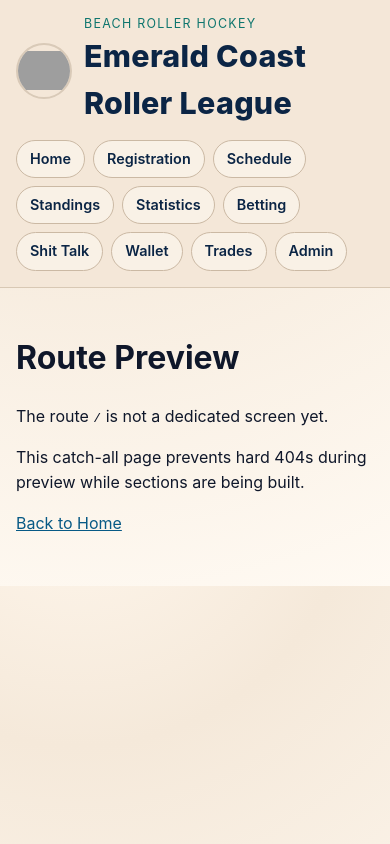
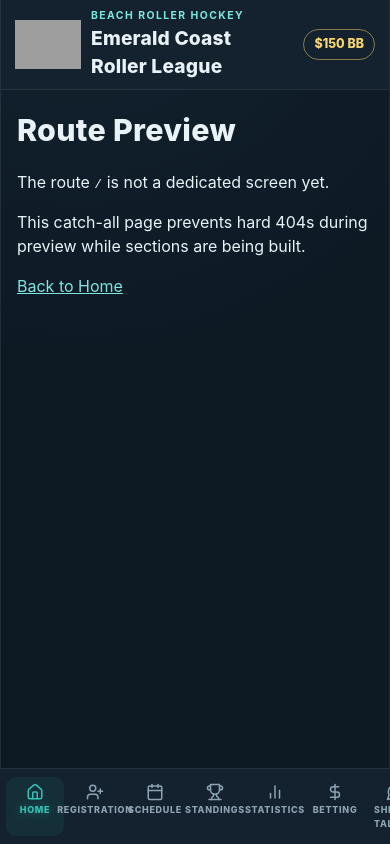
Before and after one commit to carlsoncompanyx/summerleagueapp, a Next.js app: page / in a window 390 px wide. Built offline with nearby package versions, Linux system fonts and the light colour scheme; grey boxes are pictures that could not be loaded.

Commit message:
Rework UI into dark mobile-style league dashboard

```diff
--- a/app/globals.css
+++ b/app/globals.css
@@ -1,157 +1,208 @@
 * { box-sizing: border-box; }
 :root {
-  --sand: #F5E9DA;
-  --navy: #0B2545;
+  --brand-bg: #13222e;
+  --brand-surface: #1b2e3e;
+  --brand-surface-2: #21374a;
+  --text-main: #e9f2f7;
+  --text-muted: #9fb1bf;
   --teal: #2EC4B6;
   --coral: #FF6B6B;
-  --ink: #0f172a;
-  --card: #fffdf8;
 }
 
 body {
   margin: 0;
   font-family: Inter, Poppins, system-ui, -apple-system, Segoe UI, Roboto, Arial, sans-serif;
-  background: radial-gradient(circle at 20% -20%, #fff7ed, var(--sand) 36%, #fffaf3 100%);
-  color: var(--ink);
-  line-height: 1.55;
+  background: radial-gradient(circle at 20% -10%, #1d3244, var(--brand-bg) 45%);
+  color: var(--text-main);
+  line-height: 1.5;
+}
+
+.app-shell {
+  min-height: 100vh;
+  max-width: 980px;
+  margin: 0 auto;
+  border-left: 1px solid rgba(255, 255, 255, 0.08);
+  border-right: 1px solid rgba(255, 255, 255, 0.08);
+  background: rgba(7, 17, 25, 0.45);
 }
 
 .site-header {
   position: sticky;
   top: 0;
-  z-index: 20;
-  backdrop-filter: blur(8px);
-  background: #f4e7d8;
-  color: var(--navy);
-  border-bottom: 1px solid #d8c8b4;
-  padding: 14px 16px;
+  z-index: 30;
+  background: var(--brand-bg);
+  border-bottom: 1px solid rgba(255, 255, 255, 0.08);
+  padding: 8px 14px;
 }
 .site-header-inner {
-  max-width: 1120px;
-  margin: 0 auto;
   display: flex;
   justify-content: space-between;
   align-items: center;
-  gap: 16px;
+  gap: 12px;
+}
+.brand-block { display: flex; align-items: center; gap: 10px; }
+.logo-mark {
+  width: 66px;
+  height: 66px;
+  object-fit: contain;
 }
 .site-header h1 {
   margin: 0;
-  font-size: clamp(1.9rem, 3.4vw, 2.3rem);
+  font-size: clamp(1.2rem, 2vw, 1.45rem);
   font-weight: 800;
   letter-spacing: 0.01em;
 }
-.brand-block {
+.kicker {
+  margin: 0;
+  color: #77e9de;
+  text-transform: uppercase;
+  letter-spacing: 0.14em;
+  font-size: 0.65rem;
+  font-weight: 700;
+}
+.header-actions {
   display: flex;
   align-items: center;
-  gap: 12px;
+  gap: 8px;
 }
-.logo-mark {
-  width: 56px;
-  height: 56px;
-  object-fit: contain;
-  border-radius: 50%;
-  border: 2px solid #d9cab8;
-  background: #f4e7d8;
-}
-.kicker {
-  margin: 0;
-  color: #0f766e;
+.bucks-pill {
   font-size: 0.78rem;
-  text-transform: uppercase;
-  letter-spacing: 0.1em;
+  font-weight: 800;
+  color: #f8d66d;
+  border: 1px solid rgba(248, 214, 109, 0.5);
+  border-radius: 999px;
+  padding: 5px 10px;
+  white-space: nowrap;
 }
 .install-btn {
-  border: 0;
+  border: 1px solid rgba(255, 255, 255, 0.18);
   border-radius: 999px;
-  padding: 10px 14px;
+  padding: 8px 11px;
   font-weight: 700;
-  background: var(--coral);
+  background: rgba(255, 255, 255, 0.08);
   color: #fff;
   cursor: pointer;
 }
-.install-btn:hover { filter: brightness(0.96); }
 
-.tabs {
-  max-width: 1120px;
-  margin: 12px auto 2px;
-  display: flex;
-  flex-wrap: wrap;
-  gap: 8px;
-}
-.tab-link {
-  color: #0b2545;
-  border: 1px solid #cbb9a4;
-  background: #f9f1e6;
-  border-radius: 999px;
-  padding: 7px 13px;
-  text-decoration: none;
-  font-size: 0.9rem;
-  font-weight: 600;
-}
-.tab-link:hover {
-  background: #e0f8f5;
-  border-color: #2EC4B6;
+h1 {
+  margin: 0 0 14px;
+  font-size: clamp(1.9rem, 4vw, 2.2rem);
+  font-weight: 800;
+  letter-spacing: 0.01em;
 }
 
-main { max-width: 1120px; margin: 0 auto; padding: 24px 16px 34px; }
-a { color: #075985; }
+main { padding: 18px 16px 108px; }
+a { color: #7be6de; }
 
-.hero {
-  background: linear-gradient(140deg, #ffffff, #f1f5f9 55%, #dbeafe);
-  border: 1px solid #dbe3ef;
-  border-radius: 16px;
-  padding: 20px;
-  box-shadow: 0 8px 24px rgba(11, 37, 69, 0.09);
+.hero,
+.card {
+  background: linear-gradient(160deg, rgba(27, 46, 62, 0.96), rgba(17, 34, 47, 0.96));
+  border: 1px solid rgba(255, 255, 255, 0.08);
+  border-radius: 18px;
+  padding: 16px;
+  box-shadow: 0 12px 30px rgba(0, 0, 0, 0.28);
 }
-.hero h2 {
-  margin: 0;
-  color: var(--navy);
-  font-size: clamp(1.7rem, 2.6vw, 2rem);
-  font-weight: 800;
-}
-
-.grid {
-  margin-top: 18px;
-  display: grid;
-  grid-template-columns: repeat(auto-fit, minmax(290px, 1fr));
-  gap: 14px;
-}
-.card {
-  border: 1px solid #d8dee7;
-  border-radius: 14px;
-  background: var(--card);
-  padding: 14px;
-  box-shadow: 0 6px 18px rgba(11, 37, 69, 0.06);
-}
+.hero h2,
 .section-title {
   margin: 0 0 10px;
-  color: var(--navy);
-  font-size: 1.45rem;
+  font-size: clamp(1.6rem, 3vw, 2rem);
   font-weight: 800;
+  color: #ffffff;
+}
+.grid {
+  margin-top: 16px;
+  display: grid;
+  gap: 12px;
+  grid-template-columns: repeat(auto-fit, minmax(250px, 1fr));
 }
 .card-title {
   margin: 0 0 10px;
-  color: #12345d;
-  font-size: 1.08rem;
+  font-size: 1.06rem;
   font-weight: 650;
+  color: #d7e8f4;
 }
 
 .table {
   width: 100%;
   border-collapse: collapse;
-  margin-top: 8px;
-  font-size: 0.98rem;
+  font-size: 0.95rem;
+  overflow: hidden;
 }
-.table th, .table td { border-bottom: 1px solid #d6dde8; text-align: left; padding: 7px; }
-.table th { color: #0c4a6e; font-weight: 700; }
-
-.muted { color: #4b5563; }
+.table th,
+.table td {
+  padding: 9px;
+  border-bottom: 1px solid rgba(255, 255, 255, 0.08);
+  text-align: left;
+}
+.table th {
+  font-size: 0.72rem;
+  color: #80f4e8;
+  text-transform: uppercase;
+  letter-spacing: 0.12em;
+}
+.muted { color: var(--text-muted); }
 .badge {
   display: inline-block;
   border-radius: 999px;
-  padding: 2px 9px;
-  font-size: 0.76rem;
-  background: #def7f5;
-  border: 1px solid #83dcd5;
-  color: #0b4c48;
+  padding: 2px 8px;
+  font-size: 0.7rem;
+  background: rgba(46, 196, 182, 0.15);
+  border: 1px solid rgba(46, 196, 182, 0.35);
+  color: #8bfff3;
 }
+
+.tabs {
+  position: fixed;
+  left: 50%;
+  transform: translateX(-50%);
+  bottom: 0;
+  width: min(980px, 100%);
+  background: var(--brand-bg);
+  border-top: 1px solid rgba(255, 255, 255, 0.08);
+  padding: 8px 6px calc(8px + env(safe-area-inset-bottom));
+  display: flex;
+  justify-content: space-around;
+  gap: 2px;
+  overflow-x: auto;
+  z-index: 40;
+}
+.tab-link {
+  color: #8ea4b4;
+  text-decoration: none;
+  display: flex;
+  flex-direction: column;
+  align-items: center;
+  gap: 2px;
+  padding: 6px 8px;
+  border-radius: 10px;
+  min-width: 58px;
+  font-size: 0.56rem;
+  letter-spacing: 0.08em;
+  text-transform: uppercase;
+  font-weight: 800;
+}
+.tab-link:hover { color: #d4ecf7; }
+.tab-link.is-active {
+  color: #2EC4B6;
+  text-shadow: 0 0 10px rgba(46, 196, 182, 0.45);
+  background: rgba(46, 196, 182, 0.08);
+}
+
+input, textarea, select, button {
+  font: inherit;
+}
+input, textarea, select {
+  background: #0f1d2a;
+  color: #eaf4fa;
+  border: 1px solid rgba(255, 255, 255, 0.14);
+  border-radius: 10px;
+  padding: 10px;
+}
+button {
+  background: var(--teal);
+  color: #032327;
+  border: none;
+  border-radius: 10px;
+  padding: 9px 12px;
+  font-weight: 700;
+}
--- a/app/layout.tsx
+++ b/app/layout.tsx
@@ -16,6 +16,7 @@ export default function RootLayout({ children }: { children: React.ReactNode })
   return (
     <html lang="en">
       <body>
+        <div className="app-shell">
           <header className="site-header">
             <div className="site-header-inner">
               <div className="brand-block">
@@ -25,11 +26,15 @@ export default function RootLayout({ children }: { children: React.ReactNode })
                   <h1>Emerald Coast Roller League</h1>
                 </div>
               </div>
+              <div className="header-actions">
+                <div className="bucks-pill">$150 BB</div>
                 <InstallPrompt />
               </div>
-          <NavTabs role={role} />
+            </div>
           </header>
           {children}
+          <NavTabs role={role} />
+        </div>
       </body>
     </html>
   );
--- a/components/NavTabs.tsx
+++ b/components/NavTabs.tsx
@@ -1,22 +1,38 @@
+'use client';
+
 import Link from 'next/link';
+import { usePathname } from 'next/navigation';
+import {
+  BarChart2,
+  Calendar,
+  DollarSign,
+  Home,
+  MessageCircle,
+  Repeat,
+  Settings,
+  ShieldAlert,
+  Trophy,
+  UserPlus,
+} from 'lucide-react';
 
 import { canViewAdmin, canViewTrades } from '../lib/authz';
 import { Role } from '../lib/types';
 
 const ITEMS = [
-  { label: 'Home', href: '/', testId: 'tab-home' },
-  { label: 'Registration', href: '/registration', testId: 'tab-registration' },
-  { label: 'Schedule', href: '/schedule', testId: 'tab-schedule' },
-  { label: 'Standings', href: '/standings', testId: 'tab-standings' },
-  { label: 'Statistics', href: '/statistics', testId: 'tab-statistics' },
-  { label: 'Betting', href: '/betting', testId: 'tab-betting' },
-  { label: 'Shit Talk', href: '/chat', testId: 'tab-chat' },
-  { label: 'Wallet', href: '/wallet', testId: 'tab-wallet' },
-  { label: 'Trades', href: '/trades', testId: 'tab-trades' },
-  { label: 'Admin', href: '/admin', testId: 'tab-admin' },
+  { label: 'Home', href: '/', testId: 'tab-home', icon: Home },
+  { label: 'Registration', href: '/registration', testId: 'tab-registration', icon: UserPlus },
+  { label: 'Schedule', href: '/schedule', testId: 'tab-schedule', icon: Calendar },
+  { label: 'Standings', href: '/standings', testId: 'tab-standings', icon: Trophy },
+  { label: 'Statistics', href: '/statistics', testId: 'tab-statistics', icon: BarChart2 },
+  { label: 'Betting', href: '/betting', testId: 'tab-betting', icon: DollarSign },
+  { label: 'Shit Talk', href: '/chat', testId: 'tab-chat', icon: MessageCircle },
+  { label: 'Wallet', href: '/wallet', testId: 'tab-wallet', icon: Settings },
+  { label: 'Trades', href: '/trades', testId: 'tab-trades', icon: Repeat },
+  { label: 'Admin', href: '/admin', testId: 'tab-admin', icon: ShieldAlert },
 ] as const;
 
 export default function NavTabs({ role }: { role: Role }) {
+  const pathname = usePathname();
   const filtered = ITEMS.filter((item) => {
     if (item.label === 'Admin') return canViewAdmin(role);
     if (item.label === 'Trades') return canViewTrades(role);
@@ -25,11 +41,22 @@ export default function NavTabs({ role }: { role: Role }) {
 
   return (
     <nav className="tabs" aria-label="Primary tabs">
-      {filtered.map((item) => (
-        <Link key={item.href} data-testid={item.testId} className="tab-link" href={item.href}>
-          {item.label}
-        </Link>
-      ))}
+      {filtered.map((item) => {
+        const Icon = item.icon;
+        const isActive = pathname === item.href;
+
+        return (
+          <Link
+            key={item.href}
+            data-testid={item.testId}
+            className={`tab-link ${isActive ? 'is-active' : ''}`}
+            href={item.href}
+          >
+            <Icon size={18} aria-hidden="true" />
+            <span>{item.label}</span>
+          </Link>
+        );
+      })}
     </nav>
   );
 }
--- a/package.json
+++ b/package.json
@@ -12,6 +12,7 @@
   },
   "dependencies": {
     "@supabase/supabase-js": "2.47.8",
+    "lucide-react": "^0.469.0",
     "next": "^15.5.6",
     "react": "19.0.0",
     "react-dom": "19.0.0",
```
Also changed, not shown: app/chat/page.tsx (+2 -5 lines), app/page.tsx (+8 -6 lines), 1 other file (tests, documents, lock files or other folders). Lines whose indentation alone changed are shown as unchanged.
